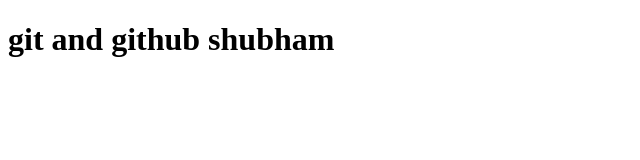
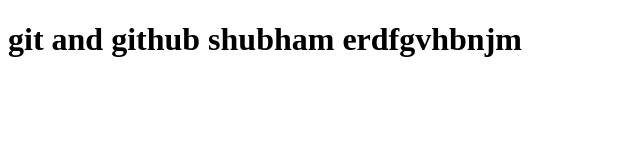
Before and after one commit to shubz3935/Shubz33935, a plain HTML site: page index.html in a window 1280 px wide. Shown: the whole page, without its empty margins (0-640 px from the left). Drawn offline with Linux system fonts and the light colour scheme.

Commit message:
Shubz
Signed-off-by: shubz3935 <shubhamcligade1@gmail,com>

```diff
--- a/index.html
+++ b/index.html
@@ -10,7 +10,7 @@
     <h1>
         git and github
         shubham
-
+            erdfgvhbnjm
     </h1>
 </body>
 </html>
```
